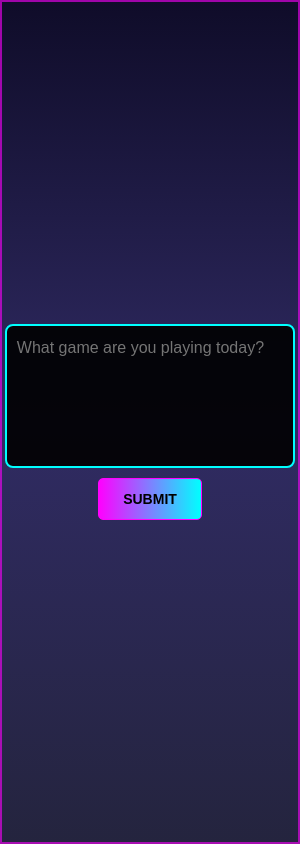
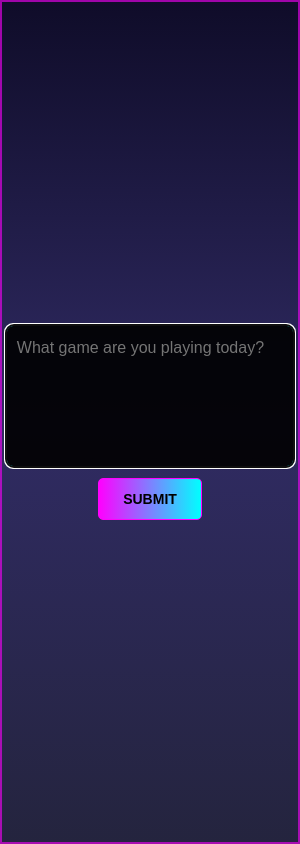
Before and after one commit to ndevasia/game_annotator, an Electron app: page start.html in a window 300 px wide. Drawn offline with Linux system fonts and the light colour scheme.

Commit message:
"What are you playing?": Focus textbox on start
Like #23 but for the "What are you playing today?" dialogue rather than the
"Type your annotation" dialogue.

```diff
--- a/start.html
+++ b/start.html
@@ -33,6 +33,10 @@
         saveStart();
       }
     });
+
+    document.addEventListener('DOMContentLoaded', () => {
+      document.getElementById('start').focus();
+    });
   </script>
 </body>
 </html>
```
